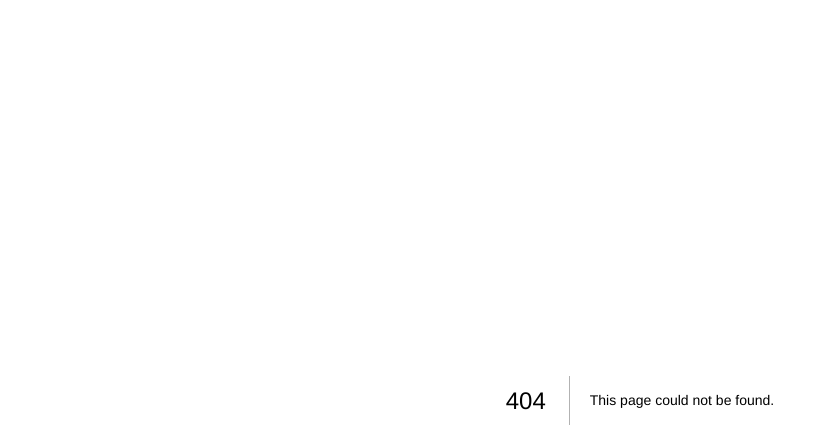
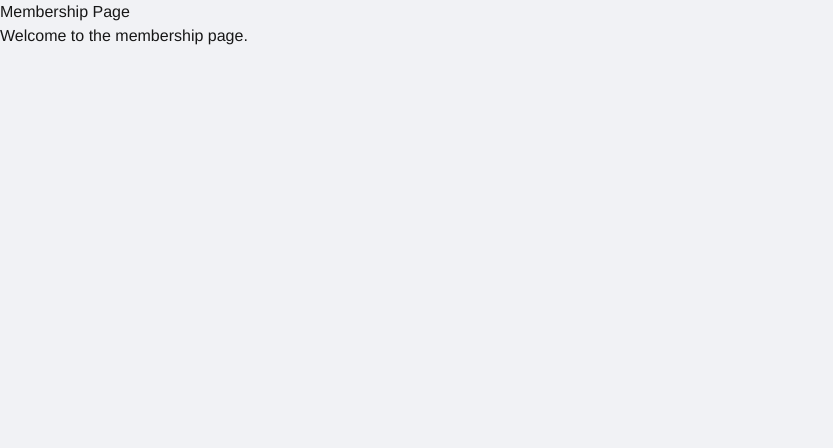
Before and after one commit to Hecze/Revest, a Next.js app: page /membership in a window 1280 px wide. Before the commit this address had no page. Shown: the top 448 px of the page, without its empty margins (0-833 px from the left). Built offline with nearby package versions, Linux system fonts and the light colour scheme.

Commit message:
Página Membresia creada

```diff
--- /dev/null
+++ b/src/app/membership/page.tsx
@@ -0,0 +1,10 @@
+import React from 'react';
+
+export default function MembershipPage(): JSX.Element {
+  return (
+    <div>
+      <h1>Membership Page</h1>
+      <p>Welcome to the membership page.</p>
+    </div>
+  );
+}
```
